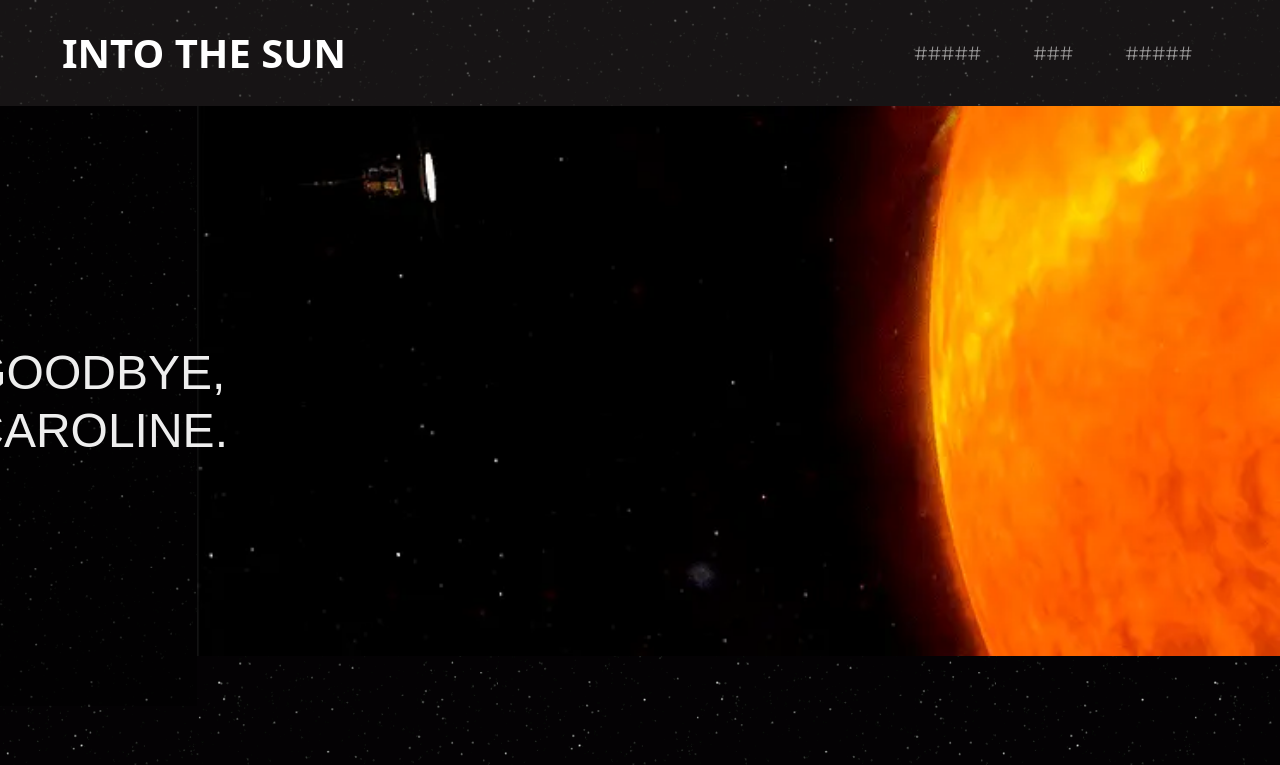
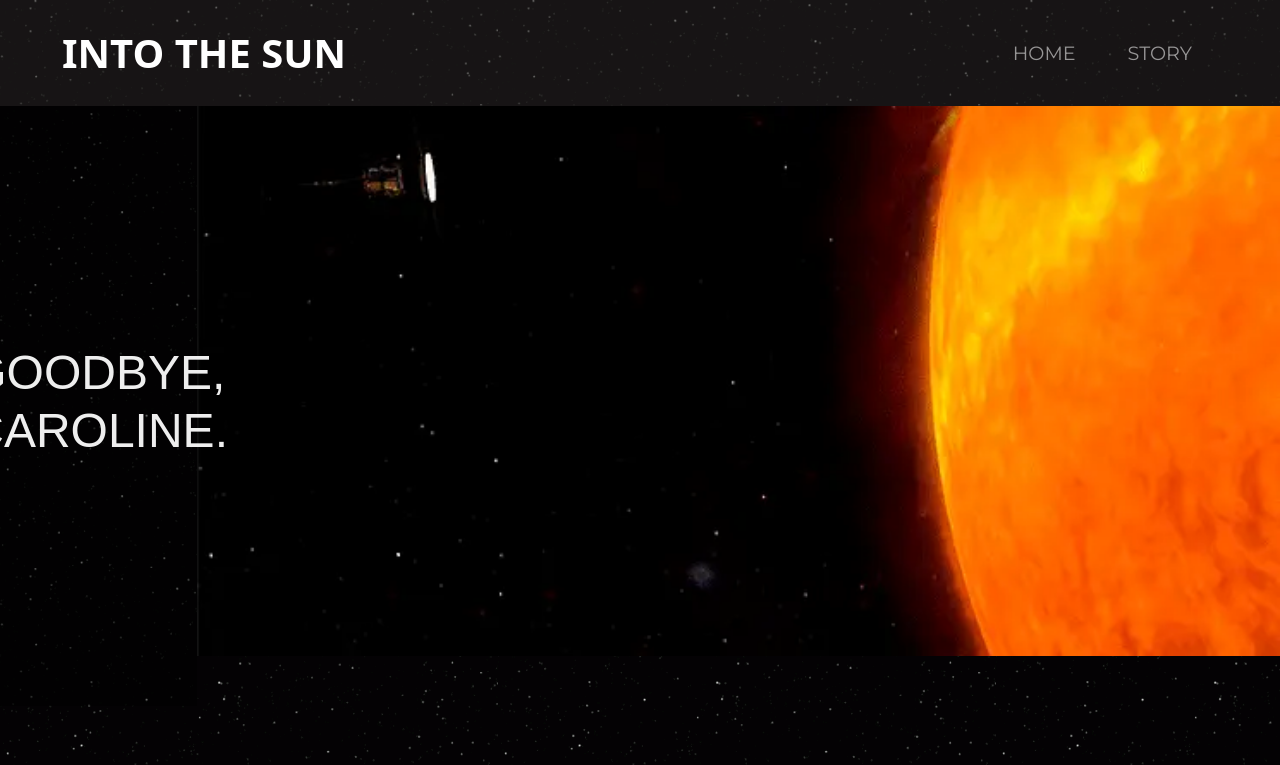
Before and after one commit to thomasjerard/SpaceAppsHackathon, a plain HTML site: page index.html in a window 1280 px wide. Shown: the top 765 px of the page. Drawn offline with nearby package versions, Linux system fonts and the light colour scheme.

Commit message:
linking nav bar
deleting an element form nav bar and linking one to home and one to story page

```diff
--- a/index.html
+++ b/index.html
@@ -76,14 +76,12 @@
         <div class="collapse navbar-collapse" id="navbarToggleDemo02">
             <ul class="navbar-nav ms-auto">
             <li class="nav-item">
-                <a class="nav-link" href="#search">#####</a>
+                <a class="nav-link" href="#">HOME</a>
             </li>
             <li class="nav-item">
-                <a class="nav-link" href="#map">###</a>
+                <a class="nav-link" href="https://nots0ld13r.github.io/Spaceapps_hackathon_onthewaytothesun_website/">STORY</a>
             </li>
-            <li class="nav-item">
-                <a class="nav-link" href="#contact">#####</a>
-            </li>
+
             </ul>
         </div>
         </nav>
```
